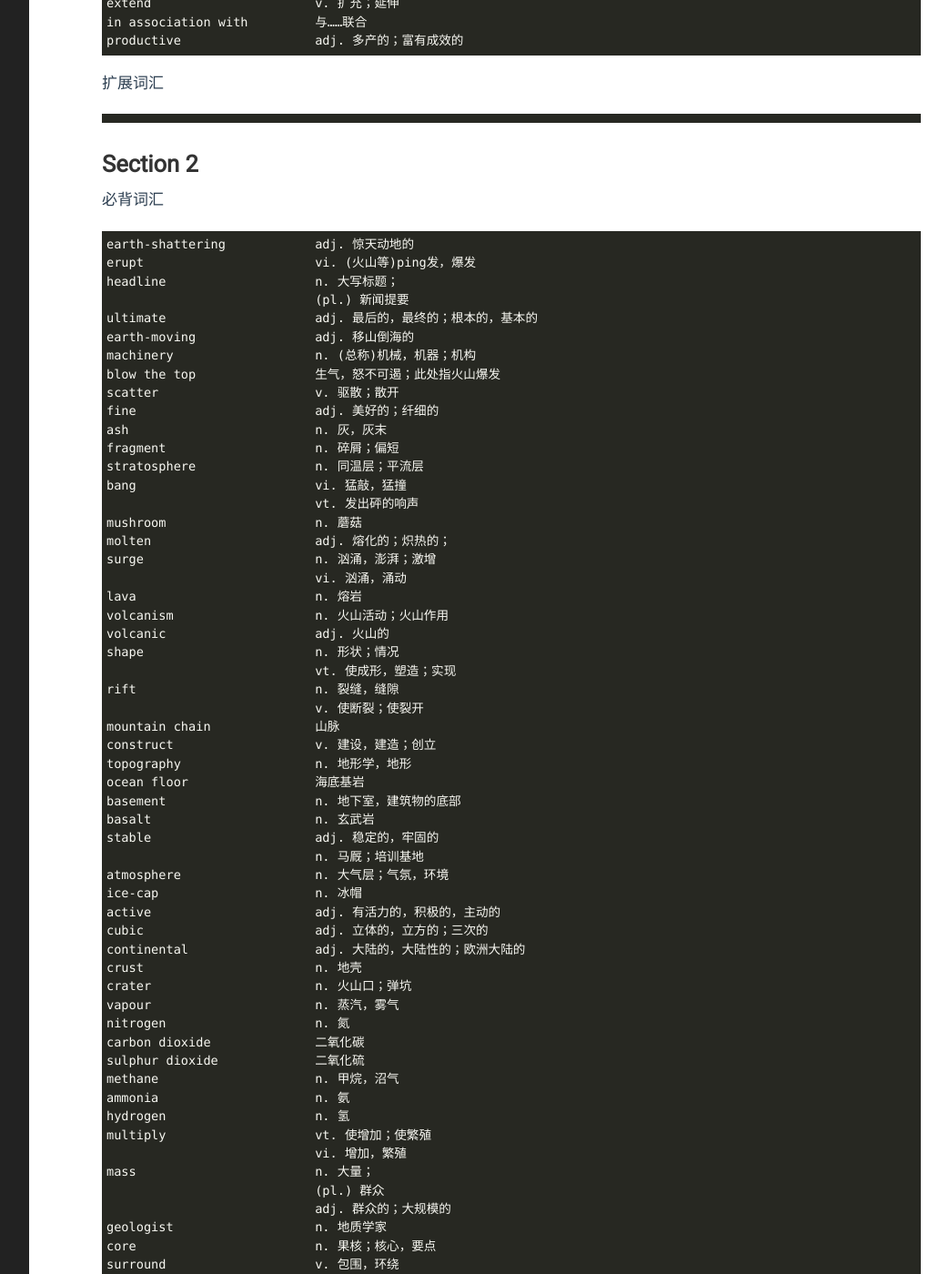
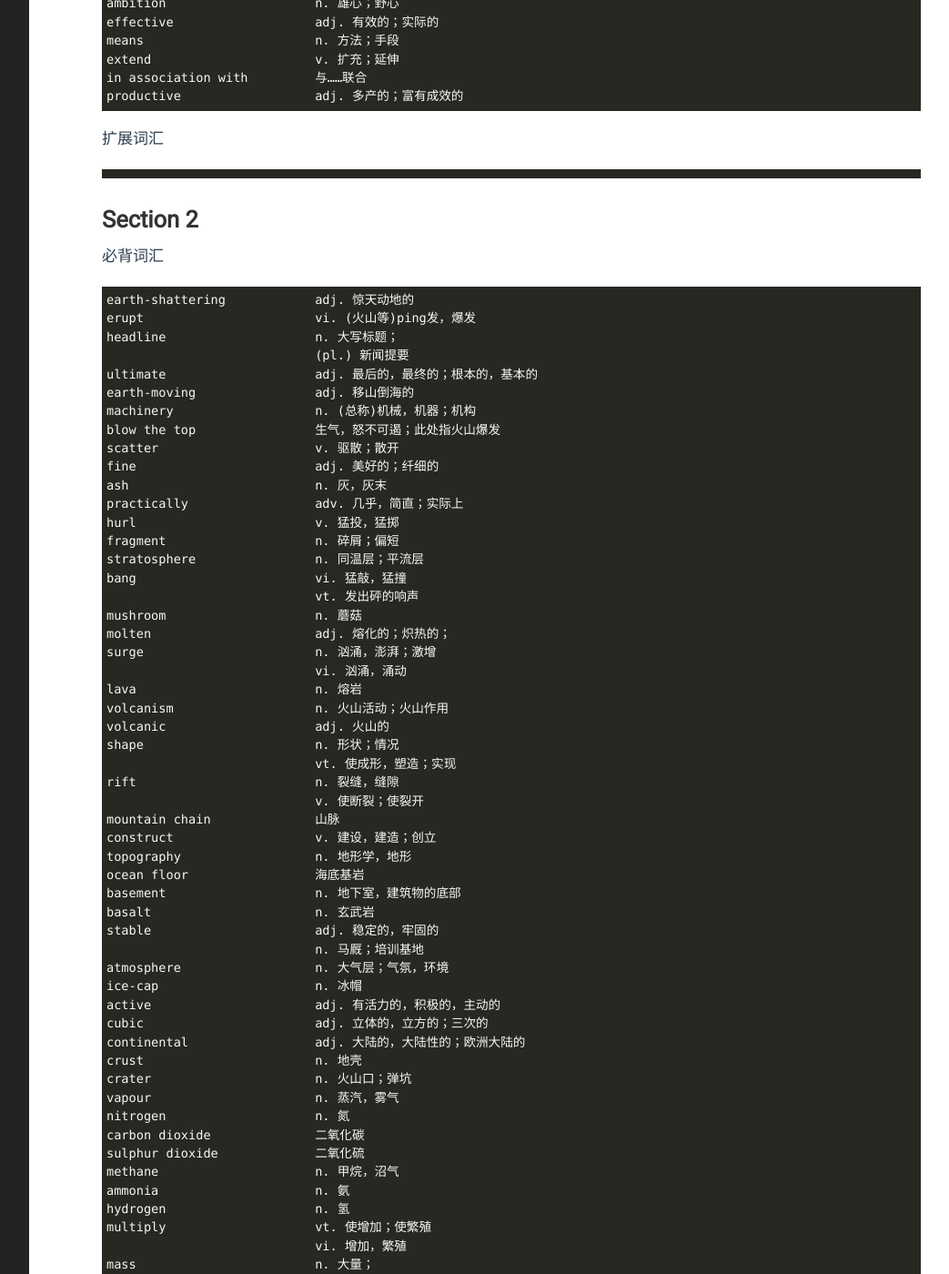
Before and after one commit to yejinp/yejinp.github.io, a Jekyll site: the page built from _posts/2023-07-04-vocabularies for IELTS 4-3.markdown, in a window 1280 px wide and 1400 px high, scrolled down 7288 px. Shown: the whole window at 91% size, without its empty margins (188-1231 px from the left). Built offline with Jekyll 4.4.1, drawn with Linux system fonts in a browser that asks for light colours; some of the changed text lies outside the part shown.

Commit message:
correct the errors

```diff
--- a/_posts/2023-07-04-vocabularies for IELTS 4-3.markdown
+++ b/_posts/2023-07-04-vocabularies for IELTS 4-3.markdown
@@ -367,6 +370,8 @@ blow the top                生气，怒不可遏；此处指火山爆发
 scatter                     v. 驱散；散开
 fine                        adj. 美好的；纤细的
 ash                         n. 灰，灰末
+practically                 adv. 几乎，简直；实际上
+hurl                        v. 猛投，猛掷
 fragment                    n. 碎屑；偏短
 stratosphere                n. 同温层；平流层
 bang                        vi. 猛敲，猛撞
```
Also changed, not shown: other parts of _posts/2023-07-04-vocabularies for IELTS 4-3.markdown (+4 -1 lines).
